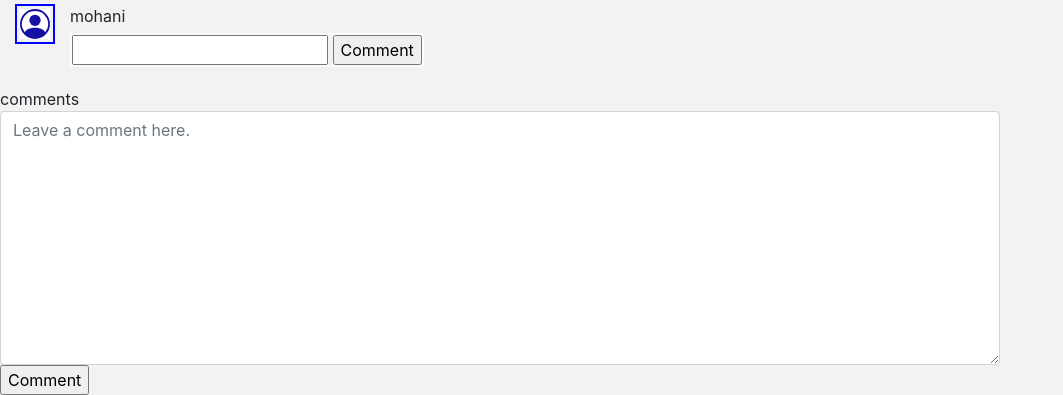
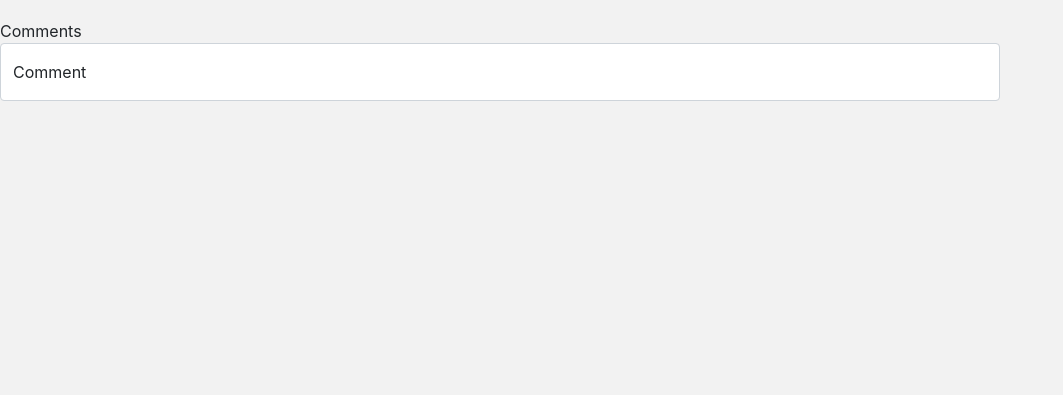
Before and after one commit to mohani-01/commerce, a Django app: page /lists/8 in a window 1280 px wide. Shown: the part 518-913 px from the top of the page, without its empty margins (0-1063 px from the left). After the commit the page ends 619 px from the top, so only its background shows below. Run offline with Django 3.2, Linux system fonts and the light colour scheme; a user stored in the database is signed in; data comes from the database, SQL or seed files in the repository; both versions use the stored data as it was after the commit; some libraries are stand-ins or nearby versions.

Commit message:
comment is almost done, closing bid needs modification

```diff
--- a/auctions/forms.py
+++ b/auctions/forms.py
@@ -14,4 +14,4 @@ class NewBid(forms.Form):
     price = forms.DecimalField(label="", max_digits=10,  decimal_places=2, widget=forms.NumberInput(attrs={"placeholder":"Bid", "class":"bid-input form-control"}))
 
 class NewComment(forms.Form):
-    comment = forms.CharField(widget=forms.Textarea(attrs={"placeholder": "Leave a comment here.", "class":"form-control", "id": "floatingComment"}))
+    comment = forms.CharField(label="", widget=forms.TextInput(attrs={ "class":"form-control", "id": "floatingComment", "placeholder":"Done"}))
--- a/auctions/static/auctions/styles.css
+++ b/auctions/static/auctions/styles.css
@@ -4,7 +4,9 @@ body {
     background: rgb(242, 242, 242);
 }
 
-
+.alert {
+    margin: 30px;
+}
 .hyper-link {
    color: black;
    text-decoration: none;
@@ -300,6 +302,7 @@ body {
 
 
 .comments {
+    margin-top: 40px;
     min-width: 800px;
     max-width: 1000px;
 }
@@ -333,6 +336,44 @@ body {
     margin-top: 5px;
     border: 2px solid snow;
 }
+
+.submit-comment {
+    position: relative;
+    right:  200px;
+}
+
+
+
+
+
+/* category.html */
+
+.category-container {
+    display: flex;
+
+}
+
+.category-item {
+    width: 300px;
+    /* height: 50px; */
+    /* border: 2px solid blue; */
+    text-align: center;
+    margin: 20px;
+    /* padding: 20px; */
+
+}
+
+.category-item > input[type="submit"] {
+    width: 260px;
+    /* height: inherit; */
+    padding: 20px;
+    border:2px double black;
+}
+
+.category-item > input[type="submit"]:hover {
+    background-color: aliceblue;
+}
+
 
 /*
 .list-container {
--- a/auctions/templates/auctions/layout.html
+++ b/auctions/templates/auctions/layout.html
@@ -57,7 +57,7 @@
         {% if messages %}
             {% for message in messages %}
             <div class="alert alert-warning alert-dismissible fade show" role="alert">
-                {{ message }}
+                {{ message|safe }}
                 <button type="button" class="btn-close" data-bs-dismiss="alert" aria-label="Close"></button>
               </div>
             {% endfor %}
--- a/auctions/templates/auctions/lists.html
+++ b/auctions/templates/auctions/lists.html
@@ -1,7 +1,6 @@
 {% extends 'auctions/layout.html' %}
 
 {% block body %}
-
 
 
 <div class="list-container border border-secondary">
@@ -40,10 +39,21 @@
                 {{ length }} bid(s) so far.
             </div>
 
-            <div class="list-add-bid">
+             {% if user.id == lists.user.id %}
+            <form class="list-add-bid" action="{% url 'closebid' lists.id %}" method="post">
+                {% csrf_token %}
+                <input class="btn btn-primary" type="submit" value="Close Auction">
+            </form>
+            {%  else %}
+
+            <form class="list-add-bid"  action="{% url 'bid' lists.id %}" method="post">
+                {% csrf_token %}
                 {{ bid }}
+
                 <button class="btn btn-primary" type="submit">Place Bid</button>
-            </div>
+            </form>
+            {% endif %}
+
 
 
         </div>
@@ -54,34 +64,20 @@
 
 </div>
 
-<div>
-    <div class="comment">
-            <div class="icon">
-                <svg xmlns="http://www.w3.org/2000/svg" width="16" height="16" fill="currentColor" class="bi bi-person-circle" viewBox="0 0 16 16">
-                    <path d="M11 6a3 3 0 1 1-6 0 3 3 0 0 1 6 0z"/>
-                    <path fill-rule="evenodd" d="M0 8a8 8 0 1 1 16 0A8 8 0 0 1 0 8zm8-7a7 7 0 0 0-5.468 11.37C3.242 11.226 4.805 10 8 10s4.757 1.225 5.468 2.37A7 7 0 0 0 8 1z"/>
-                  </svg>
-                  <i class="bi bi-person-circle"></i>
-            </div>
 
-            <div class="user">
-                {{ user  }}
-                <div>
-                    <form action="{% url 'comment' lists.id %}" method="post">
-                            {% csrf_token %}
-                            <input type="text">
-                            <input type="submit" value="Comment">
-                    </form>
-                </div>
-            </div>
-        </div>
+
+
 <div class="comments">
-    comments
+    Comments
     <form action="{% url 'comment' lists.id %}" method="post">
         <div class="add-comment">
             {% csrf_token %}
-            {{ add_comment.comment }}
-            <input type="submit" value="Comment">
+
+            <div class="form-floating mb-3">
+                {{ add_comment }}
+                <label for="floatingComment">Comment</label>
+                <input class="submit-comment" type="submit" value="Comment">
+              </div>
         </div>
     </form>
     {% for comment in comments %}
--- a/auctions/views.py
+++ b/auctions/views.py
@@ -356,7 +356,7 @@ def closebid(request, list_id):
                 return HttpResponseRedirect(reverse("index"))
 
         winner = BidWinner(user=user, winningbid=winningbid, listing=lists)
-        # winner.save()
+        winner.save()
         # winner.listing.add(lists)
 
         messages.success(request, f"User: {user} won this auction. The Page is closed successfully.")
@@ -400,8 +400,9 @@ def see_watchlist(request):
         # get all the lists which are active
         listing = watchlist.listing.all()
 
-        return render(request, 'auctions/watchlist.html', {
-            "watchlists": listing,
+        return render(request, 'auctions/index.html', {
+            "lists": listing,
+            "watchlist":True,
         })
 
 
```
Also changed, not shown: auctions/templates/auctions/category.html (+6 -3 lines), auctions/templates/auctions/watchlist.html (deleted, +0 -32 lines), db.sqlite3.
